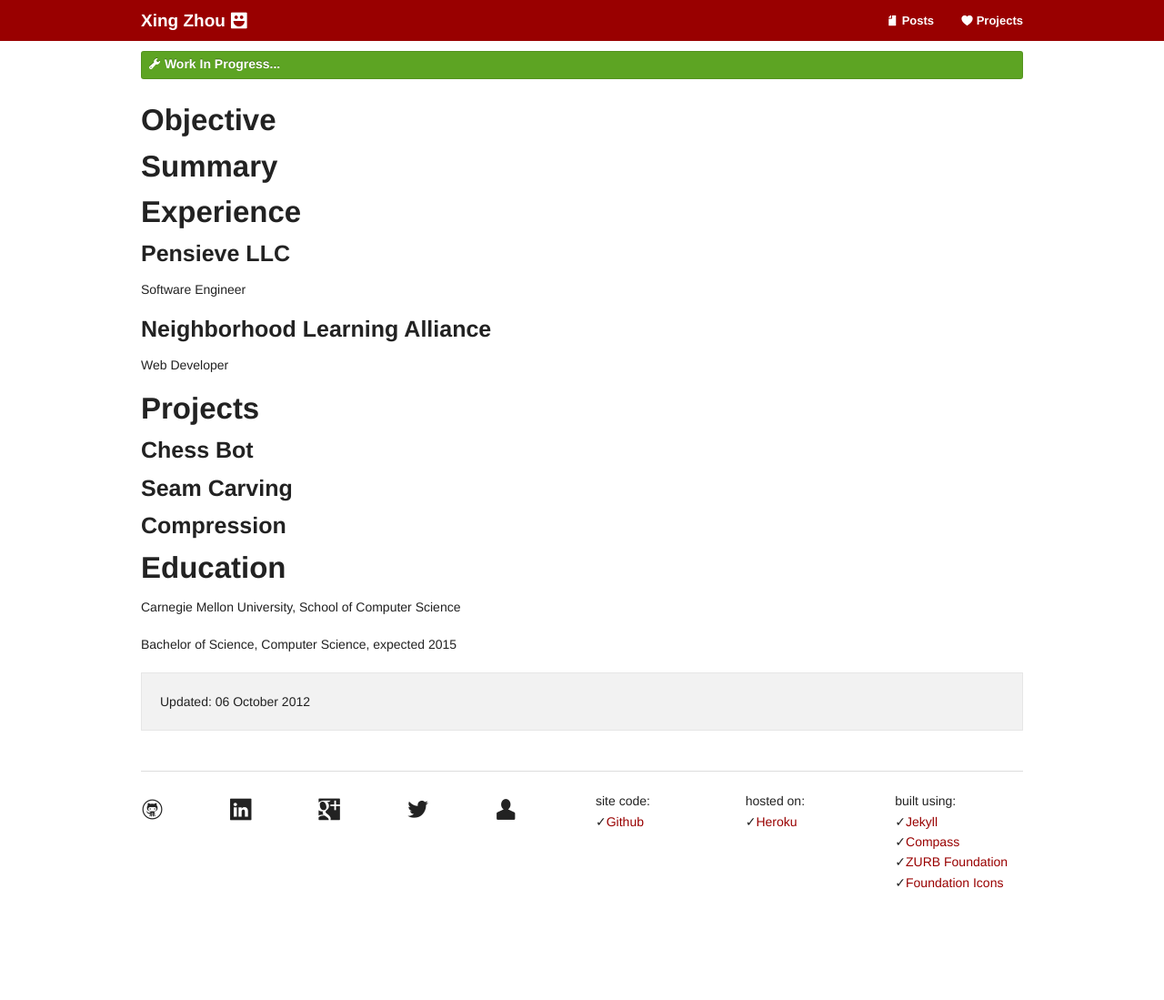
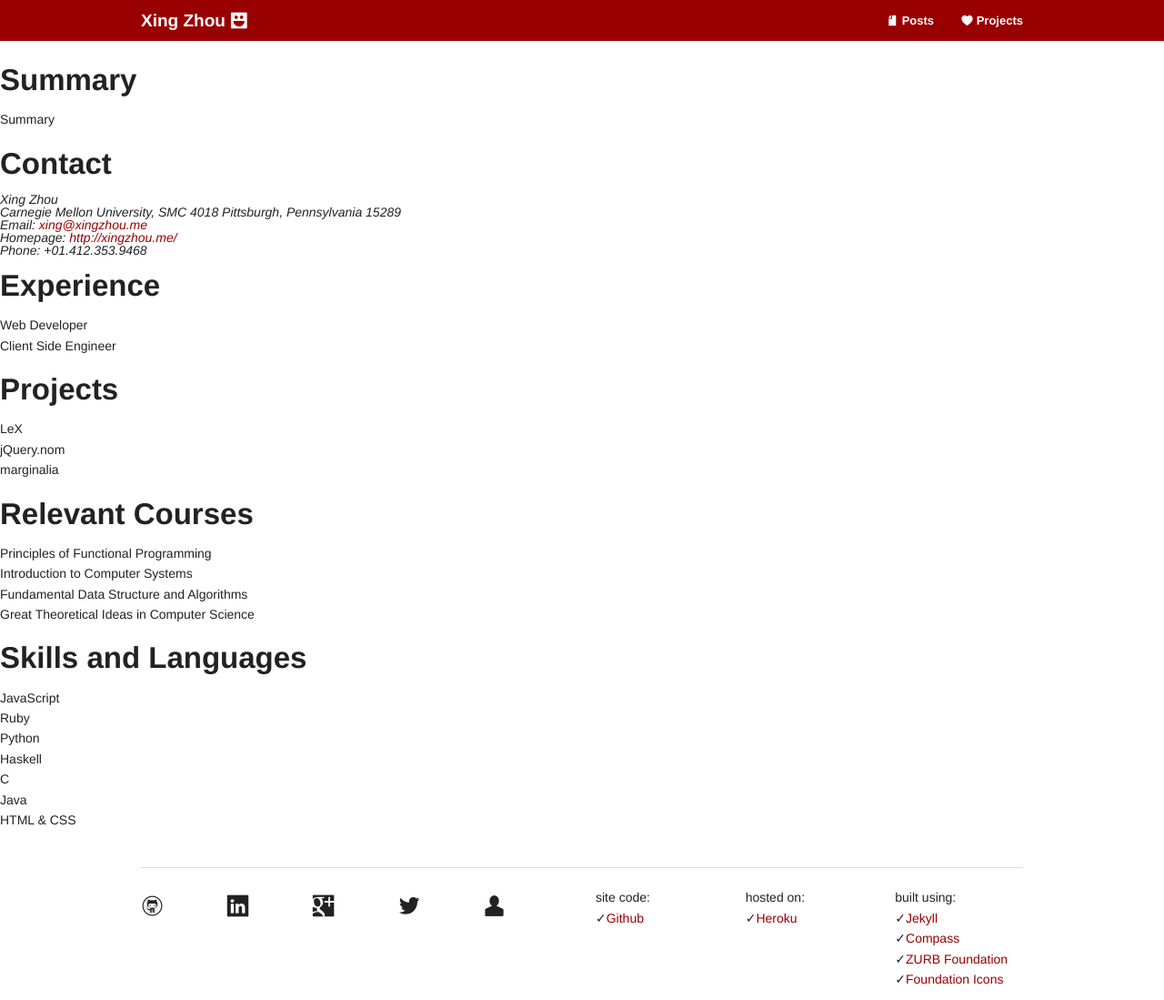
Before and after one commit to dekom/xingzhou.me, a Jekyll site: the page built from resume.html, in a window 1280 px wide and 1099 px high. Shown: the whole window at 91% size. Built offline with Jekyll 4.4.1, drawn with Linux system fonts in a browser that asks for light colours.

Commit message:
Begin resume edit

````diff
--- a/_layouts/default.html
+++ b/_layouts/default.html
@@ -53,7 +53,7 @@
         <hr />
       </div>
       <div class="six columns" id="social">
-        <ul class="block-grid five-up">
+        <ul class="block-grid five-up twelve columns">
           {% include social.html %}
         </ul>
       </div>
--- a/_posts/2012-10-06-it-lives.markdown
+++ b/_posts/2012-10-06-it-lives.markdown
@@ -27,10 +27,4 @@
 compilation of markdown documents into HTML is slow and unnecessary.  Static
 files should be served statically.
 
-```ruby
-def test
-  puts 'test'
-end
-```
-
 [enki]: http://enkiblog.com/
--- /dev/null
+++ b/posts.html
@@ -0,0 +1,6 @@
+---
+layout: default
+title: All Posts
+---
+
+{% include posts.html %}
--- /dev/null
+++ b/resume.html
@@ -0,0 +1,56 @@
+---
+layout: default
+title: Résumé
+---
+
+<h1>Summary</h1>
+<p class="summary">
+Summary
+</p>
+
+<h1>Contact</h1>
+<address class="vcard">
+  <span class="fn">Xing Zhou</span>
+  <span class="adr">
+    <span class="street-address">Carnegie Mellon University, SMC 4018</span>
+    <span class="locality">Pittsburgh</span>, <span
+      class="region">Pennsylvania</span> <span
+      class="postal-code">15289</span>
+  </span>
+  <span>Email: <a class="email"
+      href="mailto:xing@xingzhou.me">xing@xingzhou.me</a>
+  </span>
+  <span>Homepage: <a class="url"
+      href="http://xingzhou.me/">http://xingzhou.me/</a>
+  </span>
+  <span>Phone: <span class="tel">+01.412.353.9468</span></span>
+</address>
+
+<h1>Experience</h1>
+<ul type="none">
+  <li>Web Developer</li>
+  <li>Client Side Engineer</li>
+</ul>
+<h1>Projects</h1>
+<ul type="none">
+  <li>LeX</li>
+  <li>jQuery.nom</li>
+  <li>marginalia</li>
+</ul>
+<h1>Relevant Courses</h1>
+<ul type="none">
+  <li>Principles of Functional Programming</li>
+  <li>Introduction to Computer Systems</li>
+  <li>Fundamental Data Structure and Algorithms</li>
+  <li>Great Theoretical Ideas in Computer Science</li>
+</ul>
+<h1>Skills and Languages</h1>
+<ul type="none">
+  <li>JavaScript</li>
+  <li>Ruby</li>
+  <li>Python</li>
+  <li>Haskell</li>
+  <li>C</li>
+  <li>Java</li>
+  <li>HTML &amp; CSS</li>
+</ul>
````
Also changed, not shown: _includes/allPosts.html (added, +13 -0 lines), _includes/bio.markdown (+12 -11 lines), _includes/posts.html (added, +14 -0 lines), index.html (+2 -18 lines), sass/app.scss (+4 -4 lines), _resume.markdown (renamed from resume.markdown), stylesheets/app.css.
